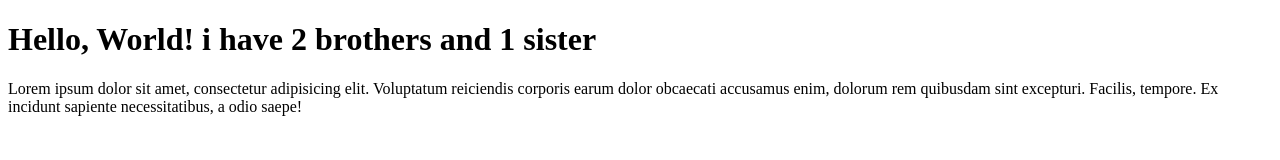
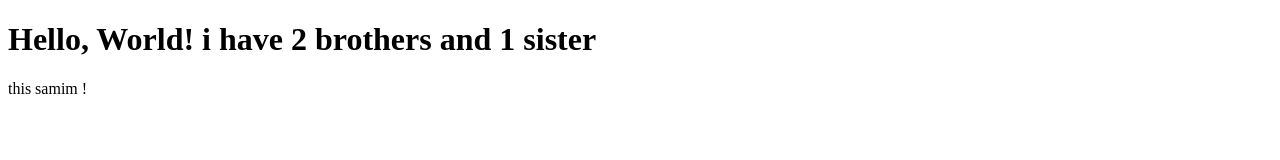
Before and after one commit to mdsamim62003-svg/samim-project-, a plain HTML site: page index.html in a window 1280 px wide. Drawn offline with Linux system fonts and the light colour scheme.

Commit message:
Update paragraph content in index.html
Replaced the existing paragraph with a new one.

```diff
--- a/index.html
+++ b/index.html
@@ -9,8 +9,7 @@
     <h1>Hello, World! i have 2 brothers and 1 sister
 
     </h1>
-<p>Lorem ipsum dolor sit amet, consectetur adipisicing elit. Voluptatum reiciendis corporis earum dolor obcaecati accusamus enim, dolorum rem quibusdam sint excepturi. Facilis,
-     tempore. Ex incidunt sapiente necessitatibus, a odio saepe!</p>
+<p> this samim !</p>
 
 </body>
 </html>
```
